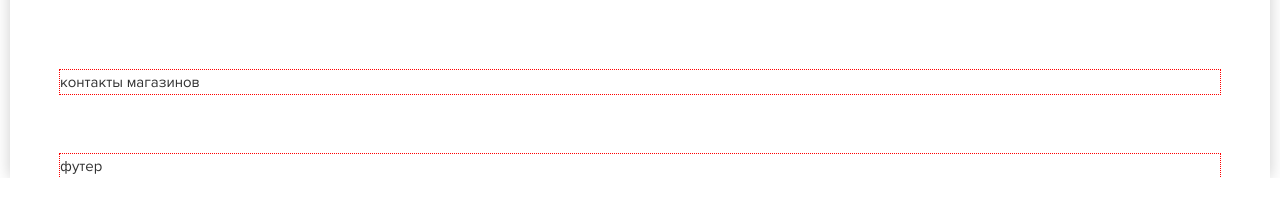
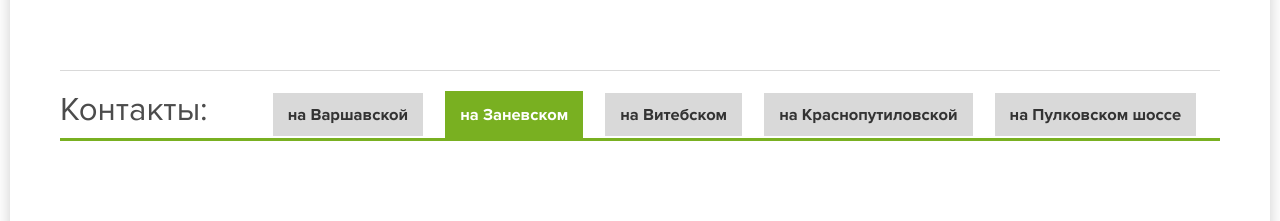
Before and after one commit to narmatoff/msveta, a website: page index.html in a window 1280 px wide. Shown: the part 1803-2024 px from the top of the page. Before the commit the page ends 1981 px from the top, so only its background shows below. Drawn offline with Linux system fonts and the light colour scheme.

Commit message:
220420151639

```diff
--- a/css/main.less
+++ b/css/main.less
@@ -329,13 +329,13 @@ body {
 				border-bottom: 2px solid #79b021;
 			}
 			section {
-//				outline: 1px dotted red;
+				//				outline: 1px dotted red;
 				// <width>
 				.flex-basis(@width: 640px);
 				margin: 60px 0 0 0;
 				.heading {
 					.flex-basis(@width: 100%);
-					border-bottom: 4px solid @mainGreenColor;
+					border-bottom: 3px solid @mainGreenColor;
 					padding: 0 0 10px 0;
 					margin: 0 0 30px 0;
 					span {
@@ -418,9 +418,8 @@ body {
 			}
 			aside {
 				.flex-basis(@width: 440px);
-//				outline: 1px dotted red;
+				//				outline: 1px dotted red;
 				margin: 60px 0 0 0;
-
 				.blog_b {
 					margin: 30px 0 0 0;
 					.flex-display(@display: flex);
@@ -428,36 +427,28 @@ body {
 					.flex-flow(@flow: column nowrap);
 					// flex-start | flex-end | center | baseline | stretch
 					.align-items(@align: stretch);
-					.flex-basis(@width:100%);
-
+					.flex-basis(@width: 100%);
 					li {
 						.flex-display(@display: flex);
-
 						// <flex-direction> // row | row-reverse | column | column-reverse ||||||| <flex-wrap> // nowrap | wrap | wrap-reverse
 						.flex-flow(@flow: row nowrap);
-
 						.justify-content(@justify: space-between);
-
-
 						margin: 0 0 40px 0;
-
 						&:nth-child(2n) {
 							// <flex-direction> // row | row-reverse | column | column-reverse ||||||| <flex-wrap> // nowrap | wrap | wrap-reverse
 							.flex-flow(@flow: row-reverse nowrap);
 						}
-
 						.text_items {
 							.flex-display(@display: flex);
 							// <flex-direction> // row | row-reverse | column | column-reverse ||||||| <flex-wrap> // nowrap | wrap | wrap-reverse
 							.flex-flow(@flow: column nowrap);
-							.flex-basis(@width:280px);
-
+							.flex-basis(@width: 280px);
 							h3 {
 								font-family: proxima_nova_rgbold;
 								font-size: 1.2em;
 								color: @mainHeadingColor;
 								margin: 0 0 19px 0;
-//								.flex-basis(@width:286px);
+								//								.flex-basis(@width:286px);
 							}
 							p {
 								font-size: 0.9em;
@@ -469,19 +460,50 @@ body {
 								line-height: 20px;
 							}
 						}
-
 						img {
 							width: 130px;
 							height: 130px;
-
 						}
 					}
 				}
 			}
 			div.contacts {
 				.flex-basis(@width: 100%);
-				outline: 1px dotted red;
+				//				outline: 1px dotted red;
 				margin: 60px 0 0 0;
+				.heading {
+					.flex-display(@display: flex);
+					.flex-basis(@width: 100%);
+					// flex-start | flex-end | center | baseline | stretch
+					.align-items(@align: baseline);
+					border-top: 1px solid @mainGrayColor;
+					border-bottom: 3px solid @mainGreenColor;
+					padding: 20px 0 0 0;
+					margin: 0 0 30px 0;
+					span {
+						font-size: 2.2em;
+						color: @mainHeadingColor;
+						margin: 0 54px 0 0
+					}
+					div {
+						height: 43px;
+						background: @mainGrayColor;
+						padding: 0 15px 0 15px;
+						margin: 0 11px 0 11px;
+						.flex-display(@display: flex);
+						.justify-content(@justify: center);
+						// flex-start | flex-end | center | baseline | stretch
+						.align-items(@align: center);
+						font: 1.1em proxima_nova_rgbold;
+						cursor: pointer;
+						&.active_btn {
+							background: @mainGreenColor;
+							height: 47px;
+							color: #fff;
+						}
+					}
+					/////////////////////////////////
+				}
 			}
 			footer {
 				.flex-basis(@width: 100%);
--- a/index.html
+++ b/index.html
@@ -138,19 +138,26 @@
 				</ul>
 
 				<article>
-				<h1>Наши магазины</h1>
-				<p>Торговая сеть «Квартал» - это эконом-магазины для всей семьи, где каждый найдет товары на свой вкус. Именно поэтому, «Квартал» обеспечивает потребности покупателей широким ассортиментом качественных товаров и высоким уровнем современного обслуживания.
-Наши магазины рядом с домом создают новые стандарты для тысяч людей, которые ежедневно делают покупки у нас. Мы предоставляем нашим покупателям возможность экономить собственное время и покупать свежие продукты ежедневно без больших затрат.
-Основная наша цель заключается в обеспечении покупателя качественными товарами по доступным ценам. У нас Вы всегда найдете товары известных производителей, а также продукцию торговой марки «Для Вас», эксклюзивно представленную в наших магазинах.</p>
+					<h1>Наши магазины</h1>
+					<p>Торговая сеть «Квартал» - это эконом-магазины для всей семьи, где каждый найдет товары на свой вкус. Именно поэтому, «Квартал» обеспечивает потребности покупателей широким ассортиментом качественных товаров и высоким уровнем современного обслуживания. Наши магазины рядом с домом создают новые стандарты для тысяч людей, которые ежедневно делают покупки у нас. Мы предоставляем нашим покупателям возможность экономить собственное время и покупать свежие продукты ежедневно без больших затрат. Основная наша цель заключается в обеспечении покупателя качественными товарами по доступным ценам. У нас Вы всегда найдете товары известных производителей, а также продукцию торговой марки «Для Вас», эксклюзивно представленную в наших магазинах.</p>
 
 				</article>
 
 				<div class="brends_b">
 
 					<ul>
-						<li><a href="#"><img src="css/images/ideallux.png" alt=""></a></li>
-						<li><a href="#"><img src="css/images/lalampada.png" alt=""></a></li>
-						<li><a href="#"><img src="css/images/ra.png" alt=""></a></li>
+						<li>
+							<a href="#"><img src="css/images/ideallux.png" alt="">
+							</a>
+						</li>
+						<li>
+							<a href="#"><img src="css/images/lalampada.png" alt="">
+							</a>
+						</li>
+						<li>
+							<a href="#"><img src="css/images/ra.png" alt="">
+							</a>
+						</li>
 					</ul>
 
 					<p>Мы являемся эксклюзивными поставщиками в Россию</p>
@@ -220,7 +227,20 @@
 			</aside>
 
 			<div class="contacts">
-				<span>контакты магазинов</span>
+
+				<div class="heading">
+					<span>Контакты:</span>
+
+					<div>на Варшавской</div>
+					<div class="active_btn">на Заневском</div>
+					<div>на Витебском</div>
+					<div>на Краснопутиловской</div>
+					<div>на Пулковском шоссе</div>
+
+				</div>
+
+
+
 
 			</div>
 
```
Also changed, not shown: css/main.css.
